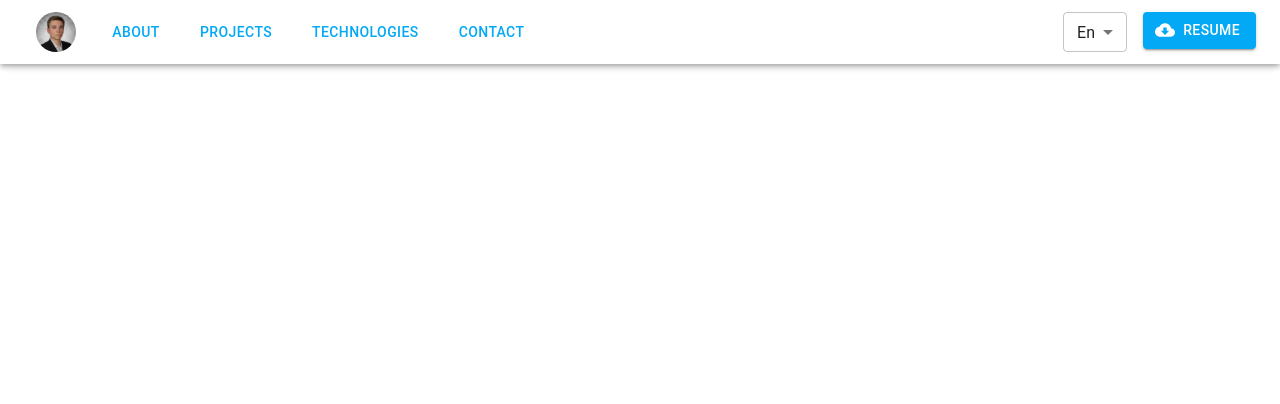
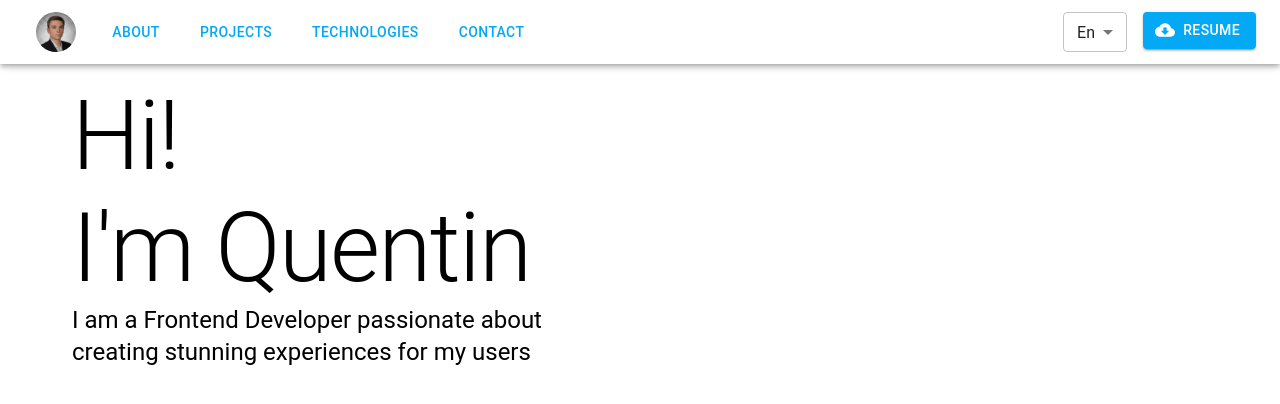
Before and after one commit to couvq/Portfolio-Site-V.2, a React (Create React App) app in the folder portfolio-site-v2/: page / in a window 1280 px wide. Shown: the top 404 px of the page. Built offline with nearby package versions, Linux system fonts and the light colour scheme.

Commit message:
added HeroText

```diff
--- a/portfolio-site-v2/src/components/Hero/Hero.js
+++ b/portfolio-site-v2/src/components/Hero/Hero.js
@@ -1,10 +1,12 @@
 import { Container } from "@mui/material";
 import React from "react";
 
+import HeroText from "./HeroText";
+
 const Hero = () => {
   return (
-    <Container>
-
+    <Container sx={{ margin: '5rem 2.5rem'}}>
+      <HeroText />
     </Container>
   );
 };
--- /dev/null
+++ b/portfolio-site-v2/src/components/Hero/HeroText.js
@@ -0,0 +1,15 @@
+import { Typography } from '@mui/material';
+import React from 'react';
+
+const HeroText = () => {
+
+
+  return (
+    <>
+        <Typography variant='h1'>Hi! <br /> I'm Quentin</Typography>
+        <Typography variant='h5'>I am a Frontend Developer passionate about <br /> creating stunning experiences for my users</Typography>
+    </>
+  );
+}
+
+export default HeroText;
```
